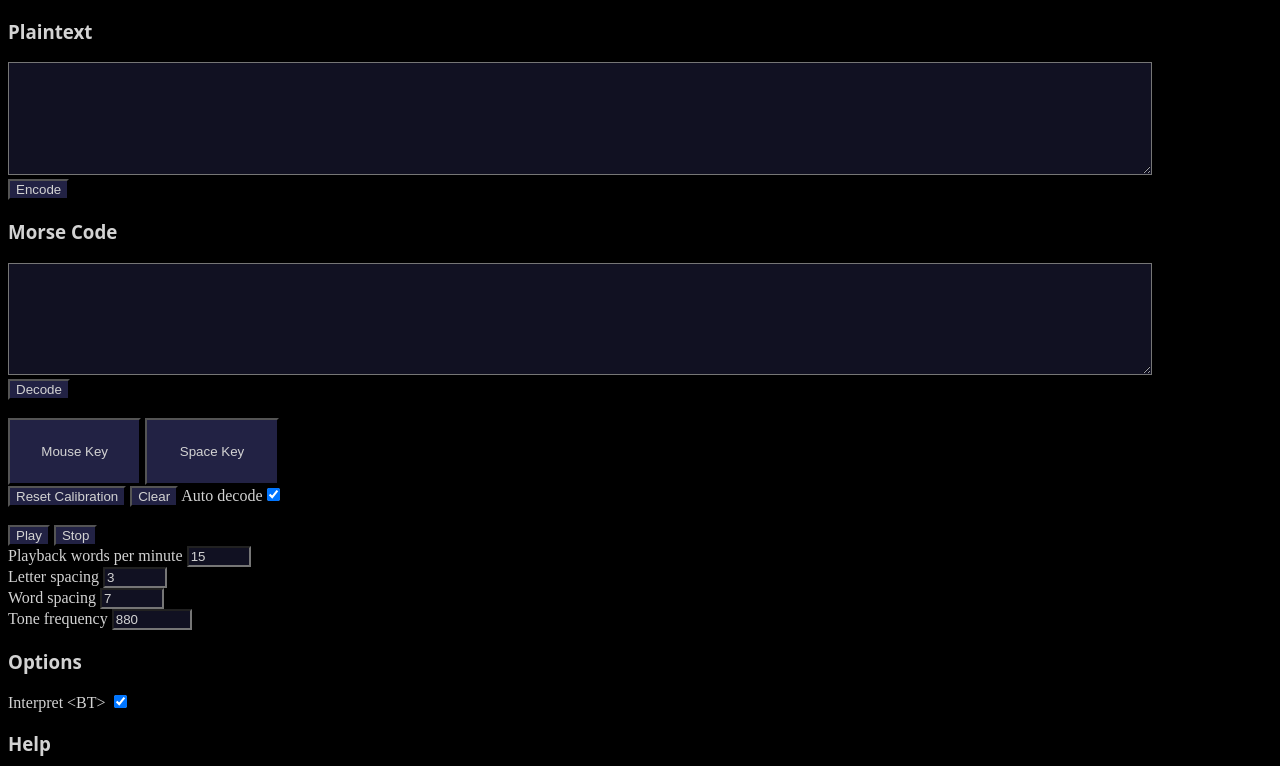
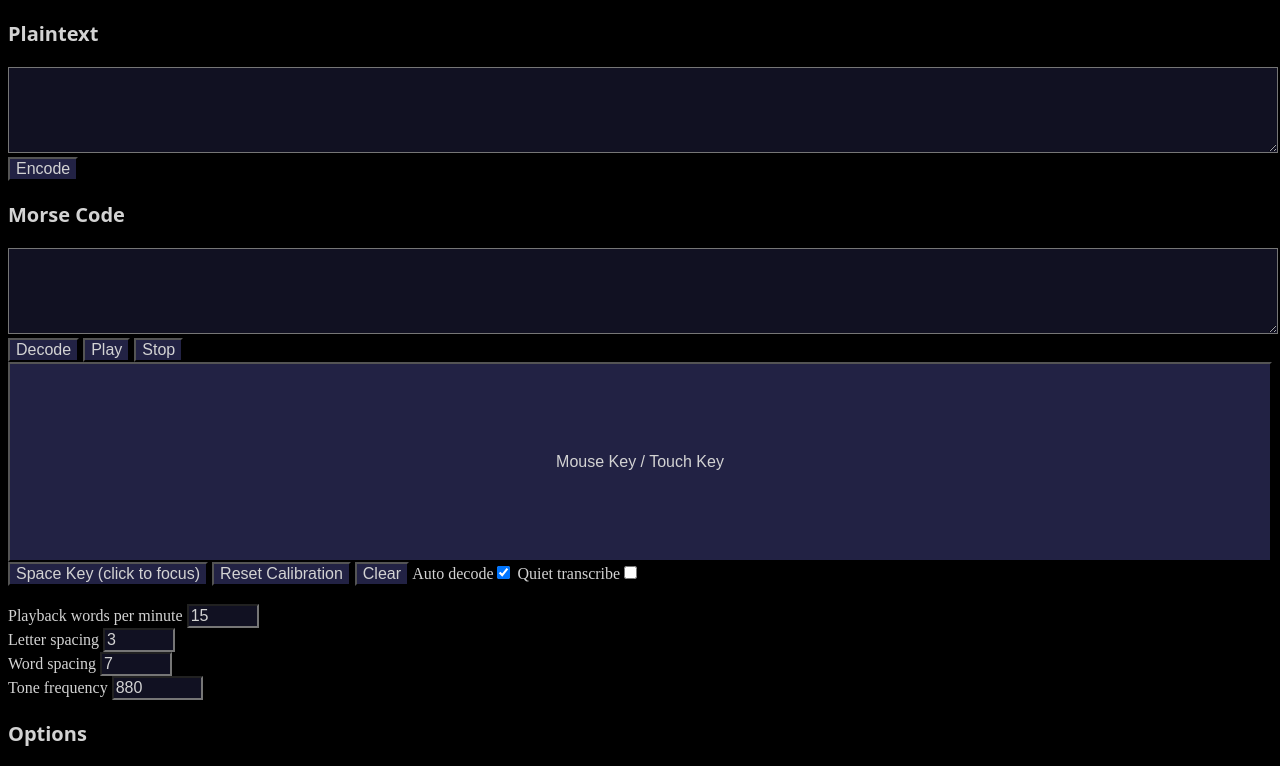
Before and after one commit to ashleynewson/ashleynewson.github.io, a plain HTML site: page morse-code-transcriber/index.html in a window 1280 px wide. Shown: the top 766 px of the page. Drawn offline with Linux system fonts and the light colour scheme.

Commit message:
Update morse code transcriber

```diff
--- a/morse-code-transcriber/index.html
+++ b/morse-code-transcriber/index.html
@@ -15,18 +15,18 @@
     <textarea id="code"></textarea>
     <br>
     <button id="decode">Decode</button>
-    <br>
-    <br>
-    <button id="mousekey">Mouse Key</button>
-    <button id="keyboardkey">Space Key</button>
-    <br>
-    <button id="reset">Reset Calibration</button>
-    <button id="clear">Clear</button>
-    <label>Auto decode</label><input id="auto-decode" type="checkbox" name="auto-decode" checked>
-    <br>
-    <br>
     <button id="play">Play</button>
     <button id="stop">Stop</button>
+    <br>
+    <div>
+      <button id="mousekey">Mouse Key / Touch Key</button>
+      <br>
+      <button id="keyboardkey">Space Key (click to focus)</button>
+      <button id="reset">Reset Calibration</button>
+      <button id="clear">Clear</button>
+      <label>Auto decode</label><input id="auto-decode" type="checkbox" name="auto-decode" checked>
+      <label>Quiet transcribe</label><input id="quiet" type="checkbox" name="quiet">
+    </div>
     <br>
     <label>Playback words per minute</label> <input id="wpm" type="number" name="wpm" value="15" min="1" max="100">
     <br>
--- a/morse-code-transcriber/morse-code-transcriber.css
+++ b/morse-code-transcriber/morse-code-transcriber.css
@@ -1,28 +1,39 @@
 h3 {
     font-family: sans;
+    font-size: 15pt;
+}
+label, p {
+    font-family: serif;
+    font-size: 12pt;
 }
 body {
     font-family: serif;
+    font-size: 12pt;
     background: black;
     color: lightgrey;
 }
 button {
+    font-size: 12pt;
     background: #224;
     color: lightgrey;
 }
 input {
+    font-size: 12pt;
     background: #112;
     color: lightgrey;
 }
 textarea {
     background: #112;
     color: lightgrey;
-    width: 90%;
-    height: 8em;
+    width: 100%;
+    height: 10vh;
 }
-#mousekey, #keyboardkey {
-    width: 10em;
-    height: 5em;
+#mousekey {
+    width: 100%;
+    height: 25vh;
+}
+#keyboardkey:focus {
+    background: #181;
 }
 .reference-entry {
     font-size: 12pt;
--- a/morse-code-transcriber/morse-code-transcriber.js
+++ b/morse-code-transcriber/morse-code-transcriber.js
@@ -7,6 +7,7 @@ const decode = document.getElementById("decode");
 const reset = document.getElementById("reset");
 const clear = document.getElementById("clear");
 const auto_decode = document.getElementById("auto-decode");
+const quiet = document.getElementById("quiet");
 const play = document.getElementById("play");
 const stop = document.getElementById("stop");
 const wpm = document.getElementById("wpm");
@@ -112,7 +113,6 @@ for (const prosign of prosigns) {
 }
 
 for (const p of Object.keys(plain_to_code)) {
-    // reference.textContent += p + "\t" + plain_to_code[p] + "\n";
     const entry = document.createElement("pre");
     entry.className = "reference-entry";
     entry.textContent = p + "\t" + plain_to_code[p];
@@ -245,7 +245,9 @@ const down = function(e) {
         scribe_buffer.push({"off":duration});
     }
     since = now;
-    on();
+    if (!quiet.checked) {
+        on();
+    }
 };
 const up = function(e) {
     const now = performance.now();
@@ -407,6 +409,14 @@ const do_decode = function() {
 
 mousekey.addEventListener("mousedown", down);
 mousekey.addEventListener("mouseup", up);
+mousekey.addEventListener("touchstart", function(e) {
+    down();
+    e.preventDefault();
+});
+mousekey.addEventListener("touchend", function(e) {
+    up();
+    e.preventDefault();
+});
 keyboardkey.addEventListener("keydown", function(e) {
     if (e.key === " ") {
         down();
```
Also changed, not shown: 1 other file.
